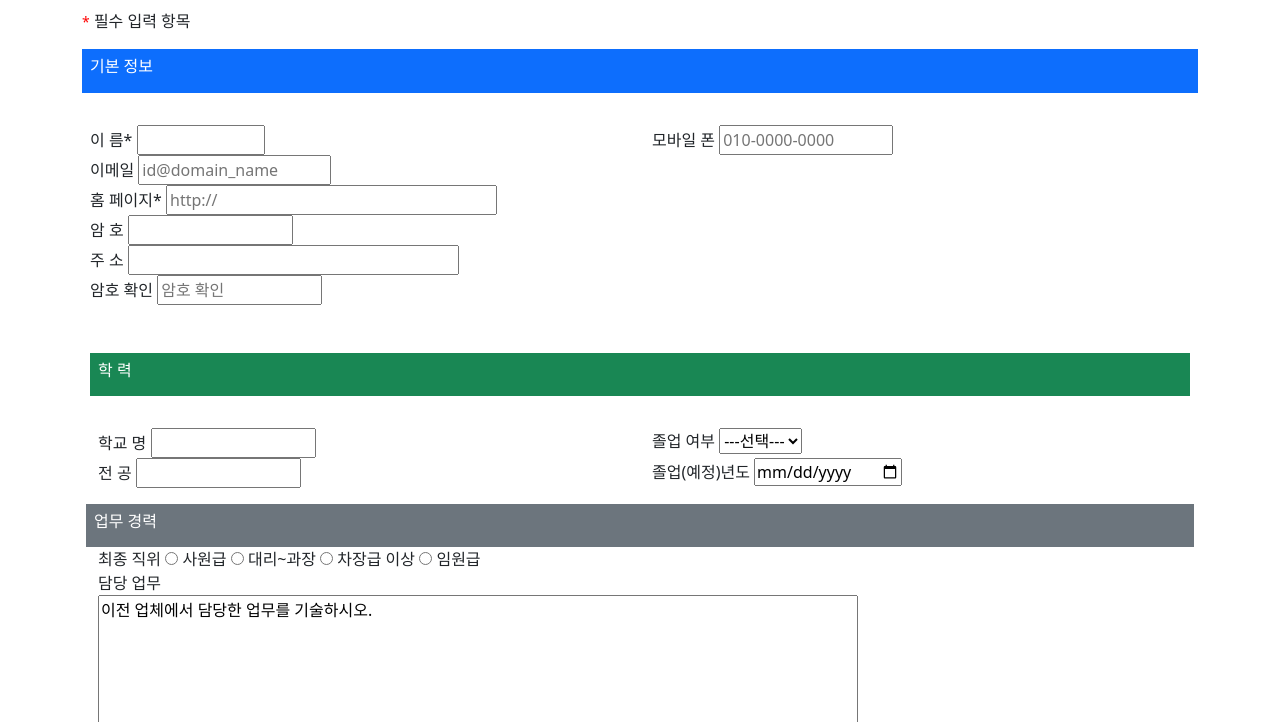
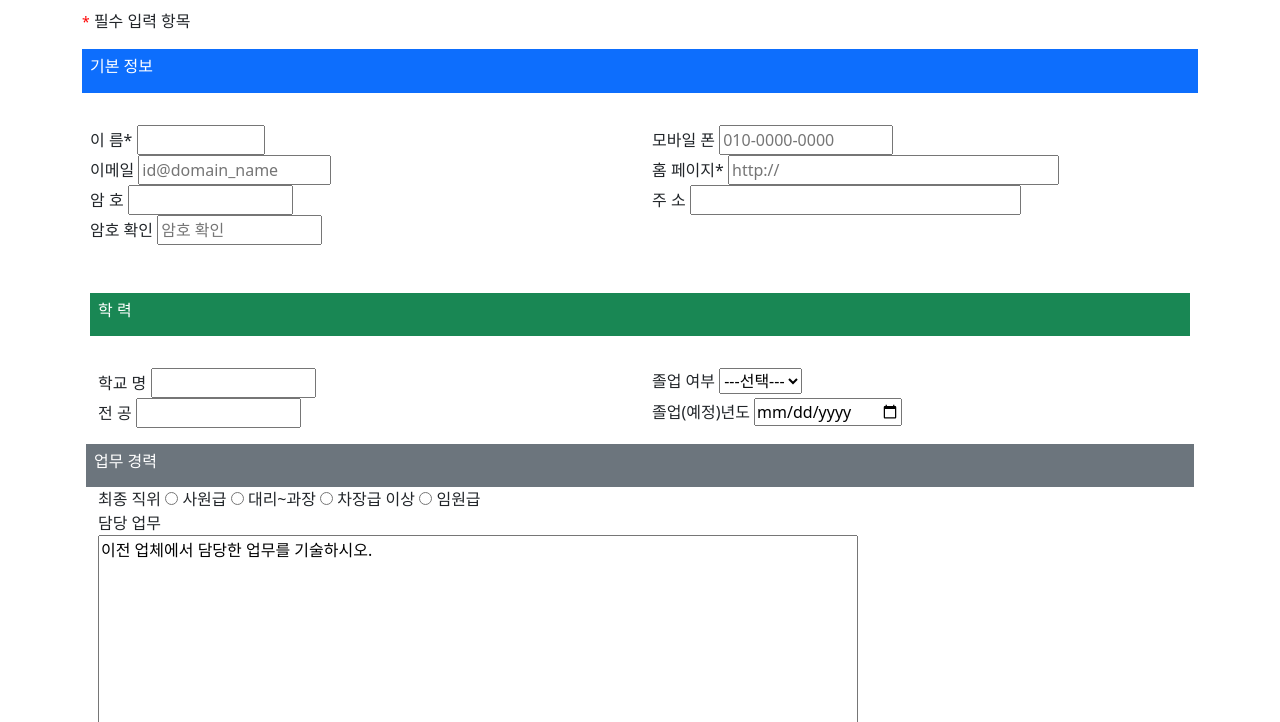
Before and after one commit to Aimee0827/web_2023, a plain HTML site: page assignment/assign03.html in a window 1280 px wide. Shown: the part 78-800 px from the top of the page. Drawn offline with nearby package versions, Linux system fonts and the light colour scheme.

Commit message:
register

```diff
--- a/assignment/assign03.html
+++ b/assignment/assign03.html
@@ -47,23 +47,23 @@
         <label for="phone">모바일 폰</label>
         <input type="tel" id="phone" name="phone" size="13" placeholder="010-0000-0000"></div>
 
-        <div class="c1">
+        <div class="c1 col-md-6">
         <label for="email">이메일</label>
         <input type="email" id="email" name="email" size="15" placeholder="id@domain_name"></div>
 
-        <div>
+        <div class="c1 col-md-6">
         <label for="website">홈 페이지*</label>
         <input type="url" id="website" name="website" size="30" placeholder="http://"></div>
 
-        <div class="c1">
+        <div class="c1 col-md-6">
         <label for="password">암 호</label>
         <input type="password" id="password" name="password" size="12"></div>
 
-        <div class="c1">
+        <div class="c1 col-md-6">
         <label for="address">주 소</label>
         <input type="text" id="address" name="address" size="30"></div>
 
-        <div class="c1">
+        <div class="c1 col-md-6">
         <label for="password2">암호 확인</label>
         <input type="password" id="password2" name="password" size="12" placeholder="암호 확인"></div>
         </div></form>
```
